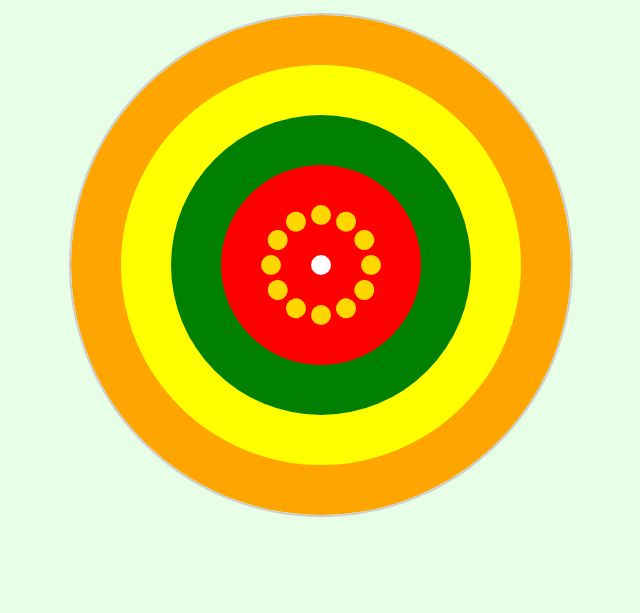
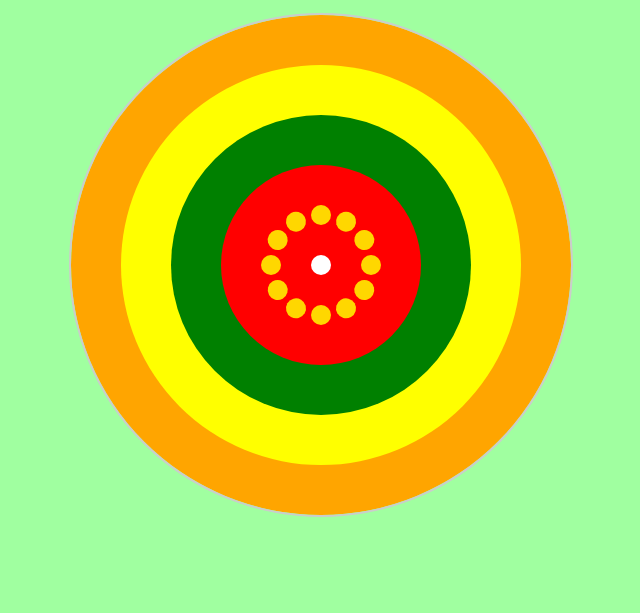
Before and after one commit to Aswathi04/pookalamftth, a plain HTML site: page index.html in a window 1280 px wide. Shown: the part 187-800 px from the top of the page, without its empty margins (319-959 px from the left). Drawn offline with Linux system fonts and the light colour scheme; a web font is replaced by a local one.

Commit message:
Revert background color to a slightly darker green and confirm text color remains unchanged

```diff
--- a/index.html
+++ b/index.html
@@ -15,8 +15,8 @@
             align-items: center;
             height: 100vh;
             margin: 0;
-            background-color: #E6FFE6;
-            color: #FFD700; /* Changed font color to Golden */
+            background-color: #A0FFA0; /* Changed background to a slightly darker green */
+            color: #FFD700;
             font-family: 'Chela One', cursive;
             text-align: center;
         }
```
